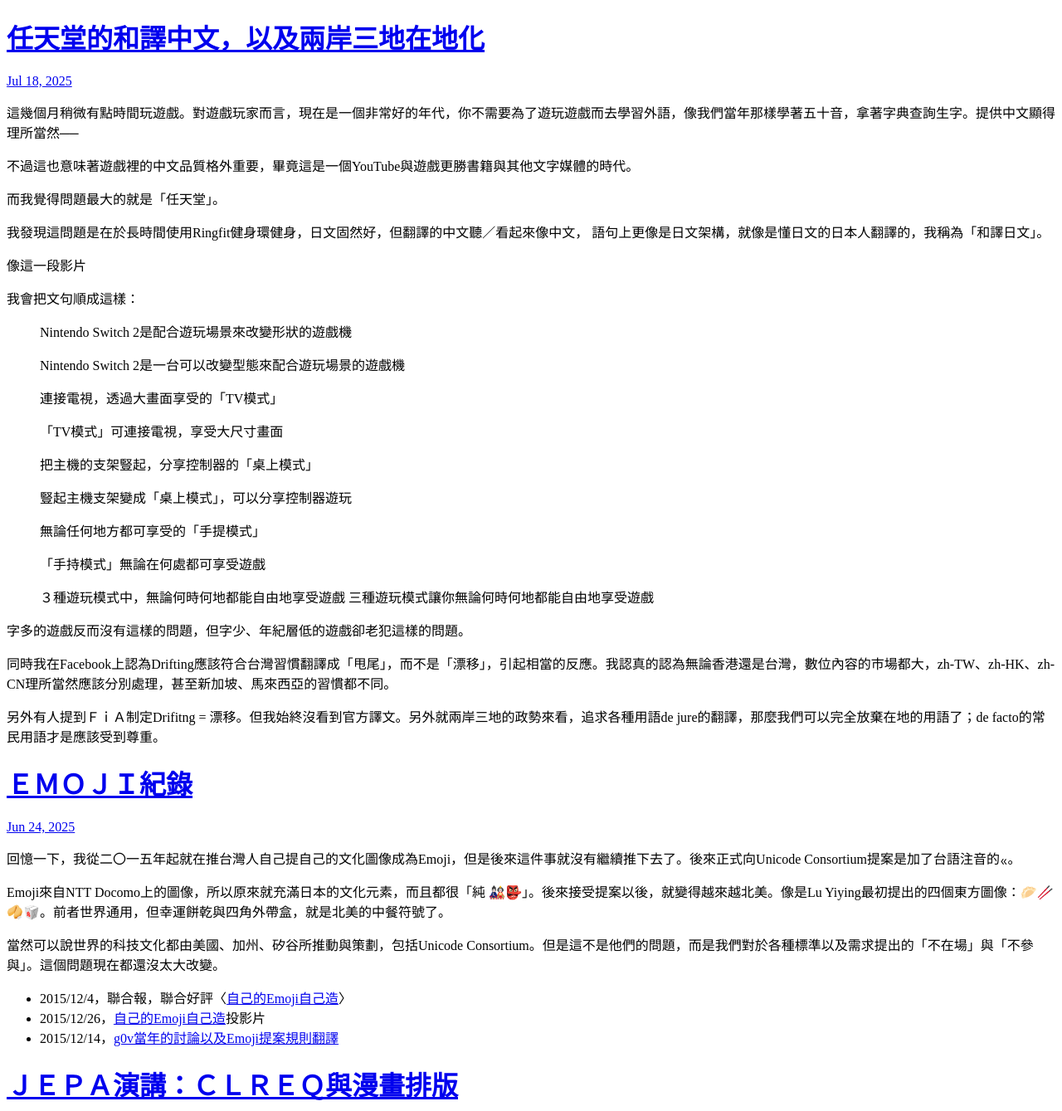
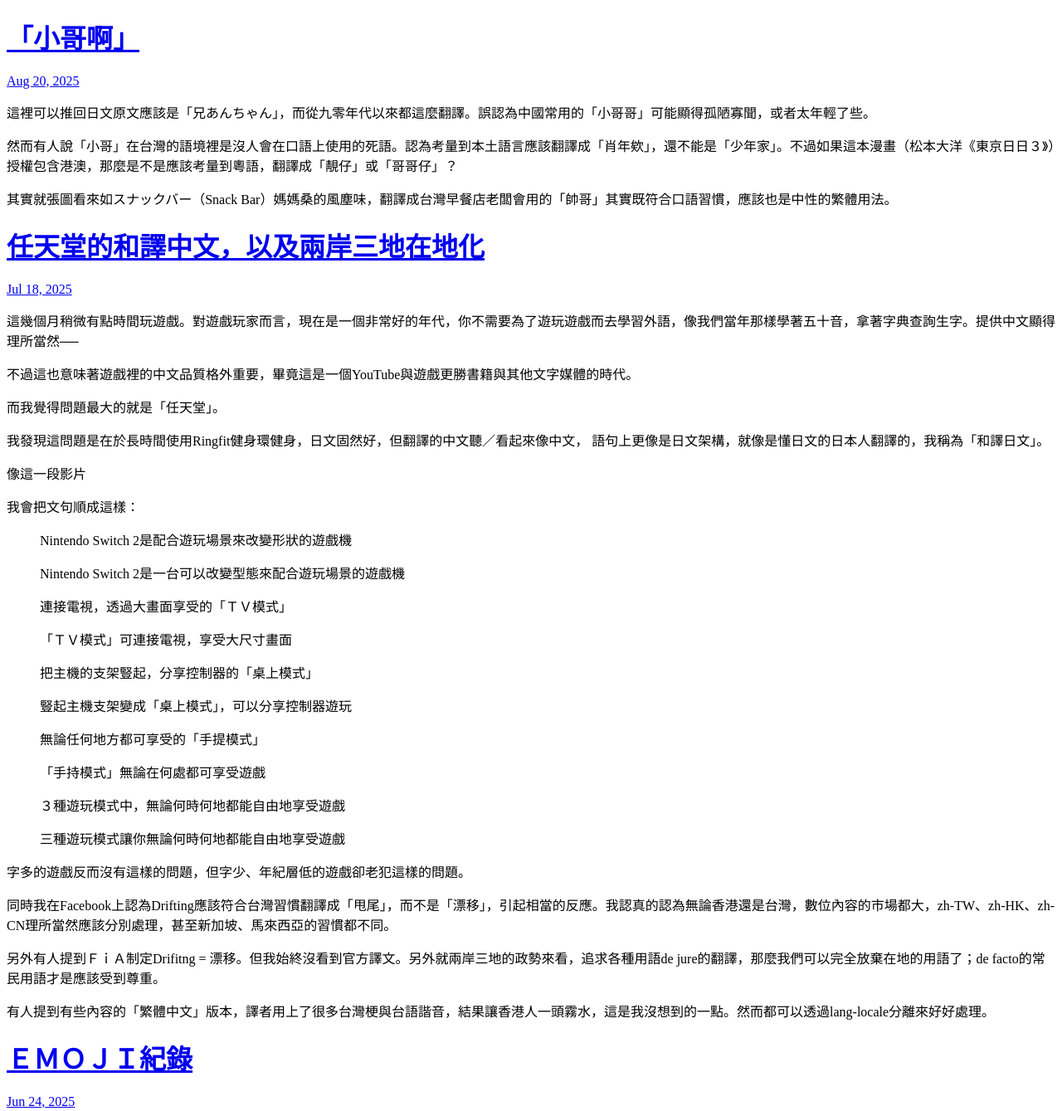
Before and after one commit to bobbytung/blogarchive, a plain HTML site: page index.html in a window 1280 px wide. Shown: the top 1339 px of the page at 83% size. Drawn offline with Linux system fonts and the light colour scheme.

Commit message:
Archiving 5 files from Micro.blog.

```diff
--- a/index.html
+++ b/index.html
@@ -24,6 +24,22 @@
 
 	  <div class="h-entry">
 
+			<h1><a href="https://bobbytung.wanderer.tw/2025/08/20/170416.html">「小哥啊」</a></h1>
+
+
+		<a href="https://bobbytung.wanderer.tw/2025/08/20/170416.html" class="u-url"><time class="dt-published" datetime="2025-08-20 17:04:16 &#43;0800">Aug 20, 2025</time></a>
+
+		<div class="e-content">
+			 <p>這裡可以推回日文原文應該是「<!-- raw HTML omitted -->兄<!-- raw HTML omitted -->あん<!-- raw HTML omitted --><!-- raw HTML omitted -->ちゃん」，而從九零年代以來都這麼翻譯。誤認為中國常用的「小哥哥」可能顯得孤陋寡聞，或者太年輕了些。</p>
+<p>然而有人說「小哥」在台灣的語境裡是沒人會在口語上使用的死語。認為考量到本土語言應該翻譯成「肖年欸」，還不能是「少年家」。不過如果這本漫畫（松本大洋《東京日日３》）授權包含港澳，那麼是不是應該考量到粵語，翻譯成「靚仔」或「哥哥仔」？</p>
+<p>其實就張圖看來如スナックバー（Snack Bar）媽媽桑的風塵味，翻譯成台灣早餐店老闆會用的「帥哥」其實既符合口語習慣，應該也是中性的繁體用法。</p>
+<!-- raw HTML omitted -->
+
+		</div>
+	  </div>
+
+	  <div class="h-entry">
+
 			<h1><a href="https://bobbytung.wanderer.tw/2025/07/18/041254.html">任天堂的和譯中文，以及兩岸三地在地化</a></h1>
 
 
@@ -42,20 +58,22 @@
 <p>Nintendo Switch 2是配合遊玩場景來改變形狀的遊戲機</p>
 <p>Nintendo Switch 2是一台可以改變型態來配合遊玩場景的遊戲機</p>
 <!-- raw HTML omitted -->
-<p>連接電視，透過大畫面享受的「TV模式」</p>
-<p>「TV模式」可連接電視，享受大尺寸畫面</p>
+<p>連接電視，透過大畫面享受的「ＴＶ模式」</p>
+<p>「ＴＶ模式」可連接電視，享受大尺寸畫面</p>
 <!-- raw HTML omitted -->
 <p>把主機的支架豎起，分享控制器的「桌上模式」</p>
 <p>豎起主機支架變成「桌上模式」，可以分享控制器遊玩</p>
 <!-- raw HTML omitted -->
 <p>無論任何地方都可享受的「手提模式」</p>
 <p>「手持模式」無論在何處都可享受遊戲</p>
-<p>３種遊玩模式中，無論何時何地都能自由地享受遊戲
-三種遊玩模式讓你無論何時何地都能自由地享受遊戲</p>
+<!-- raw HTML omitted -->
+<p>３種遊玩模式中，無論何時何地都能自由地享受遊戲</p>
+<p>三種遊玩模式讓你無論何時何地都能自由地享受遊戲</p>
 </blockquote>
 <p>字多的遊戲反而沒有這樣的問題，但字少、年紀層低的遊戲卻老犯這樣的問題。</p>
 <p>同時我在Facebook上認為Drifting應該符合台灣習慣翻譯成「甩尾」，而不是「漂移」，引起相當的反應。我認真的認為無論香港還是台灣，數位內容的市場都大，zh-TW、zh-HK、zh-CN理所當然應該分別處理，甚至新加坡、馬來西亞的習慣都不同。</p>
 <p>另外有人提到ＦｉＡ制定Drifitng = 漂移。但我始終沒看到官方譯文。另外就兩岸三地的政勢來看，追求各種用語de jure的翻譯，那麼我們可以完全放棄在地的用語了；de facto的常民用語才是應該受到尊重。</p>
+<p>有人提到有些內容的「繁體中文」版本，譯者用上了很多台灣梗與台語諧音，結果讓香港人一頭霧水，這是我沒想到的一點。然而都可以透過lang-locale分離來好好處理。</p>
 
 		</div>
 	  </div>
```
Also changed, not shown: feed.json (+10 -2 lines), uploads/2025/534845301-24277115998576440-6373310278931579131-n-m.jpg (added), uploads/2025/534845301-24277115998576440-6373310278931579131-n-s.jpg (added), uploads/2025/534845301-24277115998576440-6373310278931579131-n.jpg (added).
